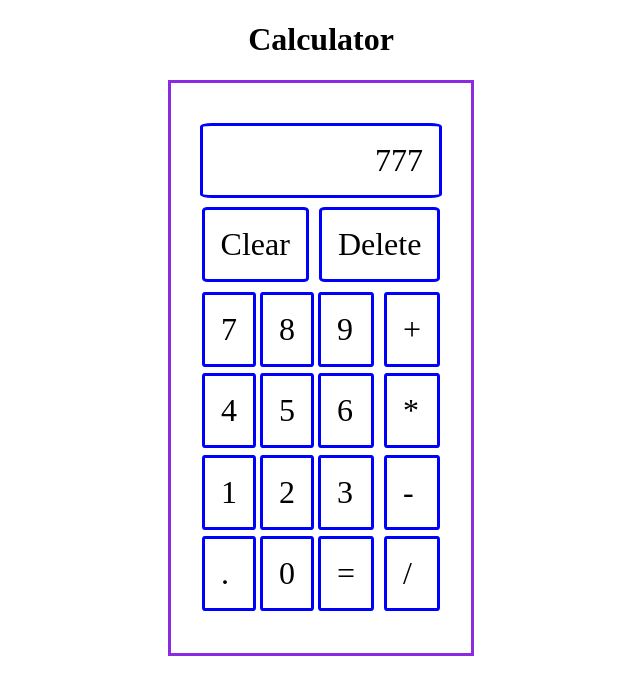
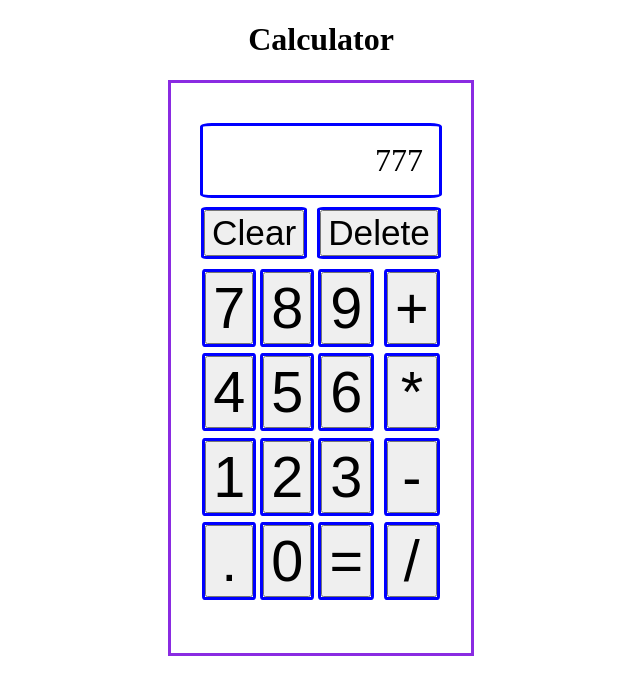
Before and after one commit to r4coon77/calculator, a plain HTML site: page index.html in a window 1280 px wide. Shown: the whole page, without its empty margins (319-959 px from the left). Drawn offline with Linux system fonts and the light colour scheme.

Commit message:
Added buttons to the numbers & operators on keypad, aswell as clear & delete button

```diff
--- a/apps.css
+++ b/apps.css
@@ -44,8 +44,15 @@ h1 {
     border: solid;
     border-color: blue;
     border-radius: 5%;
-    padding: 0.5em;
+    padding: 0;
     margin-bottom: 0.3em;
+}
+
+#clear button,
+#delete button {
+    font-size: 110%;
+    width: 100%;
+    height: 100%;
 }
 
 #digits div,
@@ -53,10 +60,16 @@ h1 {
    border: solid;
    border-color: blue;
    border-radius: 5%;
-   padding: 0.5em;
+   padding: 0;
    margin-bottom: 0.2em;
 }
 
+#digits button,
+#operators button {
+    font-size: 180%;
+    width: 100%;
+    height: 100%;
+}
 
 #digits {
     gap: 4px;
--- a/index.html
+++ b/index.html
@@ -13,20 +13,20 @@
         <div id="display"><div>777</div></div>
     </div>
     <div class="reset-area">
-    <div id="clear">Clear</div>
-    <div id="delete">Delete</div>
+    <div id="clear"><button>Clear</button></div>
+    <div id="delete"><button>Delete</button></div>
     </div>
     <div class="num-pad">
     <div id="digits">
-        <idv><div>7</div><div>4</div><div>1</div><div>.</div></idv>
-        <idv><div>8</div><div>5</div><div>2</div><div>0</div></idv>
-        <idv><div>9</div><div>6</div><div>3</div><div>=</div></idv>
+        <section><div><button>7</button></div><div><button>4</button></div><div><button>1</button></div><div><button>.</button></div></section>
+        <section><div><button>8</button></div><div><button>5</button></div><div><button>2</button></div><div><button>0</button></div></section>
+        <section><div><button>9</button></div><div><button>6</button></div><div><button>3</button></div><div><button>=</button></div></section>
     </div>
     <div id="operators">
-        <div>+</div>
-        <div>*</div>
-        <div>-</div>
-        <div>/</div>
+        <div><button>+</button></div>
+        <div><button>*</button></div>
+        <div><button>-</button></div>
+        <div><button>/</button></div>
     </div>
 </div>
 </div>
```
